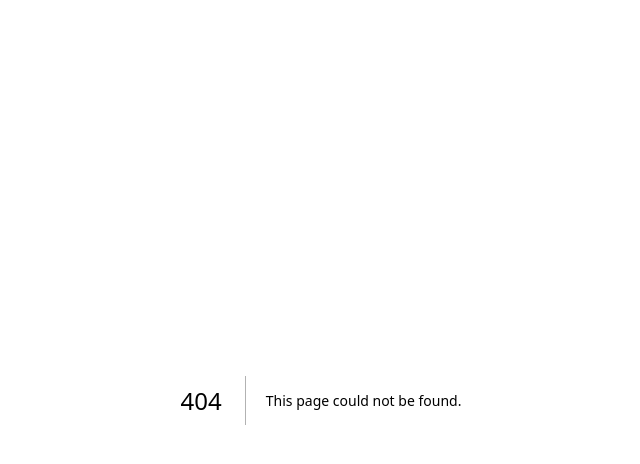
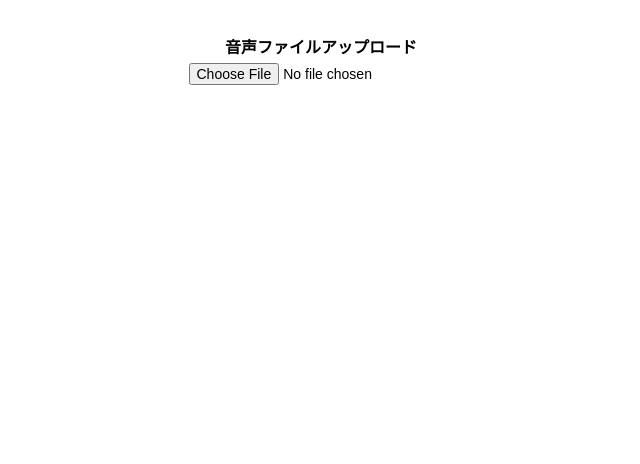
Before and after one commit to andmohiko/violet, a Next.js app in the folder apps/web/: page /upload in a window 1280 px wide. Before the commit this address had no page. Shown: the top 464 px of the page, without its empty margins (319-959 px from the left). Built offline with nearby package versions, Linux system fonts and the light colour scheme.

Commit message:
chore: ローカルで動かすために既存のturbo.jsonとpackage.jsonに変更を加えた

```diff
--- /dev/null
+++ b/apps/web/src/pages/upload.tsx
@@ -0,0 +1,31 @@
+import React, { useState } from "react";
+
+const UploadPage = () => {
+  const [file, setFile] = useState<File | null>(null);
+
+  const handleFileChange = (e: React.ChangeEvent<HTMLInputElement>) => {
+    if (e.target.files && e.target.files[0]) {
+      setFile(e.target.files[0]);
+    }
+  };
+
+  return (
+    <div style={{ maxWidth: 400, margin: "40px auto", textAlign: "center" }}>
+      <h1>音声ファイルアップロード</h1>
+      <input
+        type="file"
+        accept=".mp3,.wav,audio/*"
+        onChange={handleFileChange}
+        style={{ marginBottom: 16 }}
+      />
+      {file && (
+        <div style={{ marginTop: 16 }}>
+          <p>選択されたファイル: {file.name}</p>
+          <audio controls src={URL.createObjectURL(file)} style={{ width: "100%" }} />
+        </div>
+      )}
+    </div>
+  );
+};
+
+export default UploadPage;
--- a/package.json
+++ b/package.json
@@ -28,5 +28,6 @@
   "engines": {
     "node": ">=20",
     "pnpm": ">=6.0.0"
-  }
+  },
+  "packageManager": "pnpm@10.12.2"
 }
```
Also changed, not shown: 2 other files (tests, documents, lock files or other folders).
